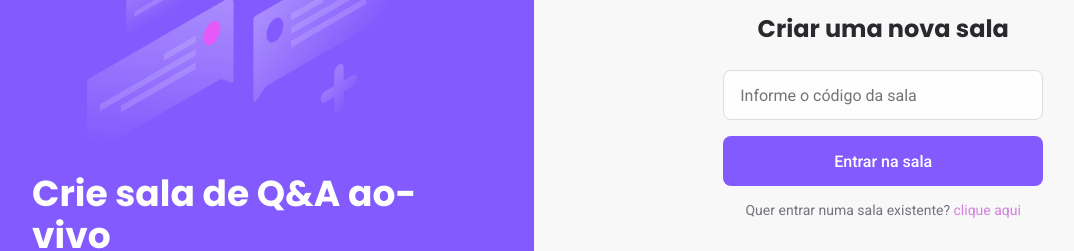
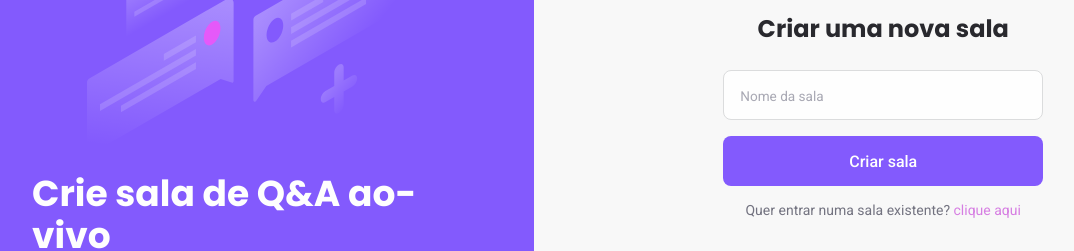
Before and after one commit to MatheusRamalho/let-me-ask-rocketseat, a React (Create React App) app: page /rooms/new in a window 1280 px wide. Shown: the part 355-606 px from the top of the page, without its empty margins (48-1122 px from the left). Built offline with nearby package versions, Linux system fonts and the light colour scheme; no server answers.

Commit message:
Autenticaçao com firebase

```diff
--- a/src/app.scss
+++ b/src/app.scss
@@ -58,8 +58,17 @@ body {
     color: var(--black__light);
 }
 
-body, input, button, textarea {
+body,
+input,
+button,
+textarea {
     font-family: var(--font__roboto);
     font-weight: 400;
     font-size: 1rem;
 }
+
+input::placeholder,
+textarea::placeholder {
+    font-size: 0.85rem;
+    color: var(--gray__medium);
+}
--- a/src/pages/auth/Home.tsx
+++ b/src/pages/auth/Home.tsx
@@ -1,4 +1,6 @@
 import { useHistory } from 'react-router-dom';
+
+import { firebase, auth } from '../../services/firebase';
 
 import { Aside } from '../../components/Aside';
 import { Button } from '../../components/Button';
@@ -11,8 +13,16 @@ import { AuthPage, MainPage } from './styled';
 export function Home() {
     const history = useHistory();
 
-    function navigateToNewRoom() {
-        history.push('rooms/new');
+    function handleCreateRoom() {
+        const provider = new firebase.auth.GoogleAuthProvider();
+
+        // Faz login com a conta do google
+        auth.signInWithPopup(provider).then(result => {
+            console.log(result);
+
+            // Redireciona pra tela de criar a sala
+            history.push('rooms/new');
+        });
     }
 
     return (
@@ -23,7 +33,7 @@ export function Home() {
                 <div className="main__content">
                     <img src={logoImg} alt="" />
 
-                    <Button className="button__sec" onClick={navigateToNewRoom}>
+                    <Button className="button__sec" onClick={handleCreateRoom}>
                         <img src={googleIconImg} alt="" />
                         Crie sua sala com o Google
                     </Button>
--- a/src/pages/auth/NewRoom.tsx
+++ b/src/pages/auth/NewRoom.tsx
@@ -21,8 +21,8 @@ export function NewRoom() {
                     <form>
                         <fieldset>
                             <legend hidden> Código da sala </legend>
-                            <input type="text" placeholder="Informe o código da sala" />
-                            <Button type="submit"> Entrar na sala </Button>
+                            <input type="text" placeholder="Nome da sala" />
+                            <Button type="submit"> Criar sala </Button>
                         </fieldset>
                     </form>
 
--- a/src/services/firebase.ts
+++ b/src/services/firebase.ts
@@ -14,5 +14,7 @@ const firebaseConfig = {
 
 firebase.initializeApp(firebaseConfig);
 
-export const auth = firebase.auth();
-export const database = firebase.database();
+const auth = firebase.auth();
+const database = firebase.database();
+
+export { firebase, auth, database }
```
